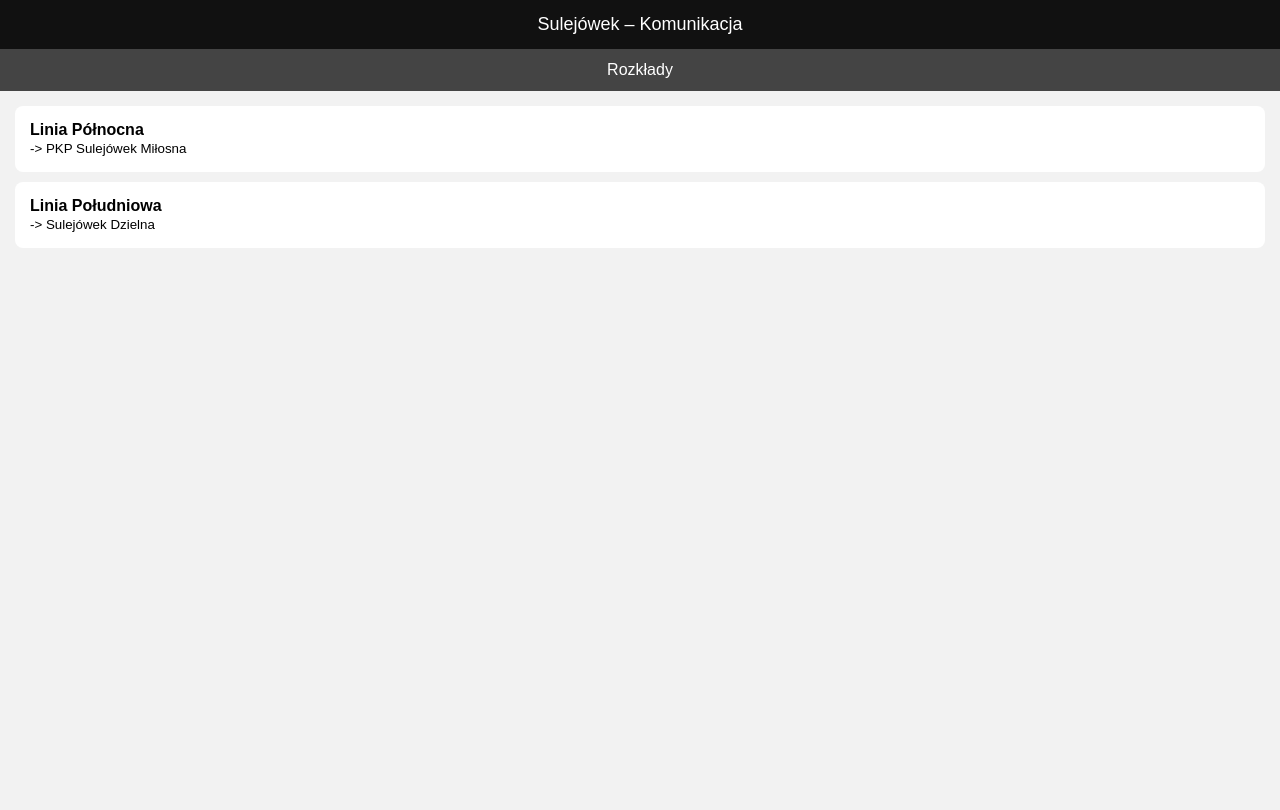
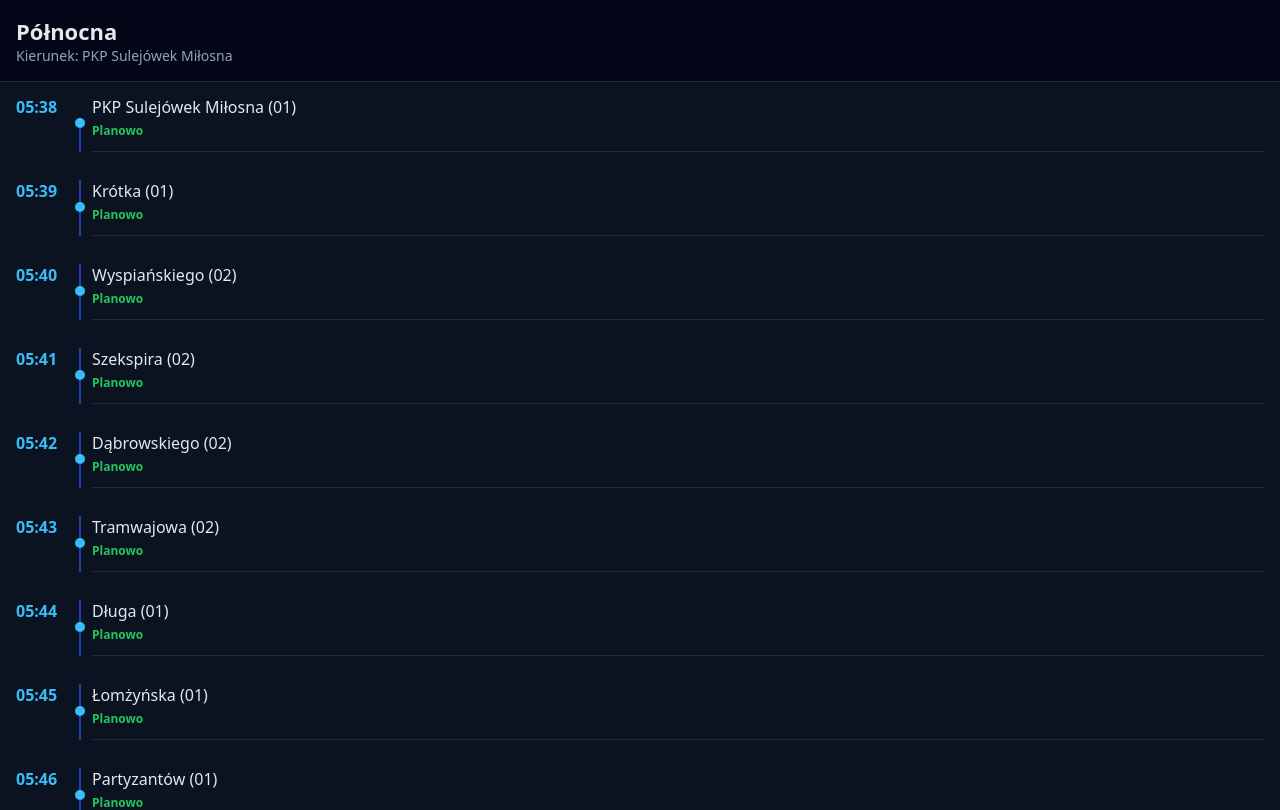
Before and after one commit to pawlopawlo123/aplikacja-mobilna-sulejowek, a plain HTML site: page index.html in a window 1280 px wide. Drawn offline with Linux system fonts and the light colour scheme.

Commit message:
Update index.html

```diff
--- a/index.html
+++ b/index.html
@@ -2,137 +2,129 @@
 <html lang="pl">
 <head>
   <meta charset="UTF-8">
-<title>Sulejówek – Rozkłady</title>
+  <meta name="viewport" content="width=device-width, initial-scale=1.0">
+  <title>Rozkład Północna</title>
 
-<meta name="viewport" content="width=device-width, initial-scale=1.0">
+  <!-- PWA -->
+  <meta name="theme-color" content="#020617">
+  <meta name="mobile-web-app-capable" content="yes">
+  <meta name="application-name" content="Rozkład Północna">
+
+  <link rel="manifest" href="data:application/json,{
+    &quot;name&quot;:&quot;Rozkład Północna&quot;,
+    &quot;short_name&quot;:&quot;Północna&quot;,
+    &quot;start_url&quot;:&quot;.&quot;,
+    &quot;display&quot;:&quot;standalone&quot;,
+    &quot;background_color&quot;:&quot;#020617&quot;,
+    &quot;theme_color&quot;:&quot;#020617&quot;
+  }">
 
   <style>
     body {
       margin: 0;
-  font-family: Arial, sans-serif;
-  background: #f2f2f2;
+      font-family: system-ui, Roboto, Arial, sans-serif;
+      background: #0b1220;
+      color: #e5e7eb;
     }
-
-/* GÓRNE MENU */
     .header {
-  background: #111;
-  color: white;
-  padding: 14px;
-  text-align: center;
-  font-size: 18px;
+      padding: 16px;
+      background: #020617;
+      border-bottom: 1px solid #1e293b;
     }
-
-/* MENU ZAKŁADEK */
-.tabs {
+    .line {
+      font-size: 22px;
+      font-weight: 700;
+    }
+    .direction {
+      font-size: 14px;
+      color: #94a3b8;
+    }
+    .list {
+      height: calc(100vh - 72px);
+      overflow-y: auto;
+    }
+    .stop {
       display: flex;
-  background: #222;
-}
-.tab {
-  flex: 1;
-  padding: 12px;
-  text-align: center;
-  color: white;
-  cursor: pointer;
-}
-.tab.active {
-  background: #444;
-}
-
-/* ZAWARTOŚĆ */
-.content {
-  padding: 15px;
-}
-
-/* LISTA LINII */
-.line {
-  background: white;
-  padding: 15px;
-  margin-bottom: 10px;
-  border-radius: 8px;
-  font-size: 16px;
-  cursor: pointer;
-}
-
-/* ROZKŁAD */
-.schedule {
-  background: white;
-  padding: 15px;
-  border-radius: 8px;
-}
-.back {
-  margin-bottom: 10px;
-  color: #007bff;
-  cursor: pointer;
+      padding: 14px 16px;
     }
     .time {
-  display: inline-block;
-  width: 60px;
-  padding: 6px;
-  margin: 4px;
-  text-align: center;
-  background: #eee;
-  border-radius: 6px;
+      width: 52px;
+      font-weight: 600;
+      color: #38bdf8;
+    }
+    .timeline {
+      width: 24px;
+      position: relative;
+    }
+    .line-vertical {
+      position: absolute;
+      top: 0;
+      bottom: 0;
+      left: 11px;
+      width: 2px;
+      background: #1e40af;
+    }
+    .dot {
+      width: 10px;
+      height: 10px;
+      background: #38bdf8;
+      border-radius: 50%;
+      position: absolute;
+      top: 22px;
+      left: 7px;
+    }
+    .stop:first-child .line-vertical { top: 22px; }
+    .stop:last-child .line-vertical { bottom: calc(100% - 22px); }
+    .info {
+      flex: 1;
+      border-bottom: 1px solid #1e293b;
+      padding-bottom: 12px;
+    }
+    .name {
+      font-size: 16px;
+    }
+    .delay {
+      font-size: 12px;
+      color: #22c55e;
+      font-weight: 600;
+      margin-top: 4px;
     }
   </style>
 </head>
 
 <body>
-
-<div class="header">Sulejówek – Komunikacja</div>
-
-<div class="tabs">
-  <div class="tab active">Rozkłady</div>
+  <div class="header">
+    <div class="line">Północna</div>
+    <div class="direction">Kierunek: PKP Sulejówek Miłosna</div>
   </div>
 
-<div class="content" id="content"></div>
+  <div class="list">
 
-<script>
-// ===== DANE =====
-const data = {
-  "Linia Północna": {
-    stops: "-> PKP Sulejówek Miłosna",
-    times: ["05:38", "06:07", "06:38", "07:04", "07:28", "08:10", "08:34", "09:10"
-           , "10:08", "11:25", "12:28", "13:39", "14:30", "15:24", "16:25", "16:56"
-             , "17:25", "17:56", "18:25", "18:56", "19:56", "20:56"],
-  },
-  "Linia Południowa": {
-    stops: " -> Sulejówek Dzielna",
-    times: ["05:20", "06:05", "06:50", "07:32", "08:25", "09:20", "10:20", "11:20", "12:10"
-           , "12:55", "14:00", "15:00", "15:45", "16:25", "17:08", "17:50", "18:38", "19:20"
-                , "20:08", "21:08"],
-  }
-};
+    <div class="stop"><div class="time">05:38</div><div class="timeline"><div class="line-vertical"></div><div class="dot"></div></div><div class="info"><div class="name">PKP Sulejówek Miłosna (01)</div><div class="delay">Planowo</div></div></div>
+    <div class="stop"><div class="time">05:39</div><div class="timeline"><div class="line-vertical"></div><div class="dot"></div></div><div class="info"><div class="name">Krótka (01)</div><div class="delay">Planowo</div></div></div>
+    <div class="stop"><div class="time">05:40</div><div class="timeline"><div class="line-vertical"></div><div class="dot"></div></div><div class="info"><div class="name">Wyspiańskiego (02)</div><div class="delay">Planowo</div></div></div>
+    <div class="stop"><div class="time">05:41</div><div class="timeline"><div class="line-vertical"></div><div class="dot"></div></div><div class="info"><div class="name">Szekspira (02)</div><div class="delay">Planowo</div></div></div>
+    <div class="stop"><div class="time">05:42</div><div class="timeline"><div class="line-vertical"></div><div class="dot"></div></div><div class="info"><div class="name">Dąbrowskiego (02)</div><div class="delay">Planowo</div></div></div>
+    <div class="stop"><div class="time">05:43</div><div class="timeline"><div class="line-vertical"></div><div class="dot"></div></div><div class="info"><div class="name">Tramwajowa (02)</div><div class="delay">Planowo</div></div></div>
+    <div class="stop"><div class="time">05:44</div><div class="timeline"><div class="line-vertical"></div><div class="dot"></div></div><div class="info"><div class="name">Długa (01)</div><div class="delay">Planowo</div></div></div>
+    <div class="stop"><div class="time">05:45</div><div class="timeline"><div class="line-vertical"></div><div class="dot"></div></div><div class="info"><div class="name">Łomżyńska (01)</div><div class="delay">Planowo</div></div></div>
+    <div class="stop"><div class="time">05:46</div><div class="timeline"><div class="line-vertical"></div><div class="dot"></div></div><div class="info"><div class="name">Partyzantów (01)</div><div class="delay">Planowo</div></div></div>
+    <div class="stop"><div class="time">05:47</div><div class="timeline"><div class="line-vertical"></div><div class="dot"></div></div><div class="info"><div class="name">Łukasińskiego (01)</div><div class="delay">Planowo</div></div></div>
+    <div class="stop"><div class="time">05:48</div><div class="timeline"><div class="line-vertical"></div><div class="dot"></div></div><div class="info"><div class="name">Dąbrowskiego (01)</div><div class="delay">Planowo</div></div></div>
+    <div class="stop"><div class="time">05:49</div><div class="timeline"><div class="line-vertical"></div><div class="dot"></div></div><div class="info"><div class="name">Szekspira (01)</div><div class="delay">Planowo</div></div></div>
+    <div class="stop"><div class="time">05:50</div><div class="timeline"><div class="line-vertical"></div><div class="dot"></div></div><div class="info"><div class="name">Wyspiańskiego (01)</div><div class="delay">Planowo</div></div></div>
+    <div class="stop"><div class="time">05:51</div><div class="timeline"><div class="line-vertical"></div><div class="dot"></div></div><div class="info"><div class="name">Głowackiego (02)</div><div class="delay">Planowo</div></div></div>
+    <div class="stop"><div class="time">05:52</div><div class="timeline"><div class="line-vertical"></div><div class="dot"></div></div><div class="info"><div class="name">PKP Sulejówek Miłosna (02)</div><div class="delay">Planowo</div></div></div>
+    <div class="stop"><div class="time">05:53</div><div class="timeline"><div class="line-vertical"></div><div class="dot"></div></div><div class="info"><div class="name">Sulejówek Miłosna-Pomnik (01)</div><div class="delay">Planowo</div></div></div>
+    <div class="stop"><div class="time">05:54</div><div class="timeline"><div class="line-vertical"></div><div class="dot"></div></div><div class="info"><div class="name">Kopernika (02)</div><div class="delay">Planowo</div></div></div>
+    <div class="stop"><div class="time">05:55</div><div class="timeline"><div class="line-vertical"></div><div class="dot"></div></div><div class="info"><div class="name">Wilsona (04)</div><div class="delay">Planowo</div></div></div>
+    <div class="stop"><div class="time">05:56</div><div class="timeline"><div class="line-vertical"></div><div class="dot"></div></div><div class="info"><div class="name">Polna (02)</div><div class="delay">Planowo</div></div></div>
+    <div class="stop"><div class="time">05:57</div><div class="timeline"><div class="line-vertical"></div><div class="dot"></div></div><div class="info"><div class="name">Bydgoska (02)</div><div class="delay">Planowo</div></div></div>
+    <div class="stop"><div class="time">05:58</div><div class="timeline"><div class="line-vertical"></div><div class="dot"></div></div><div class="info"><div class="name">Warecka (01)</div><div class="delay">Planowo</div></div></div>
+    <div class="stop"><div class="time">05:59</div><div class="timeline"><div class="line-vertical"></div><div class="dot"></div></div><div class="info"><div class="name">Cicha (01)</div><div class="delay">Planowo</div></div></div>
+    <div class="stop"><div class="time">06:00</div><div class="timeline"><div class="line-vertical"></div><div class="dot"></div></div><div class="info"><div class="name">Zelwerowicza (01)</div><div class="delay">Planowo</div></div></div>
+    <div class="stop"><div class="time">06:01</div><div class="timeline"><div class="line-vertical"></div><div class="dot"></div></div><div class="info"><div class="name">PKP Sulejówek Miłosna (01)</div><div class="delay">Planowo</div></div></div>
 
-// ===== WIDOK LISTY LINII =====
-function showLines() {
-  const c = document.getElementById("content");
-  c.innerHTML = "";
-
-  Object.keys(data).forEach(line => {
-    const div = document.createElement("div");
-    div.className = "line";
-    div.innerHTML = `<b>${line}</b><br><small>${data[line].stops}</small>`;
-    div.onclick = () => showSchedule(line);
-    c.appendChild(div);
-  });
-}
-
-// ===== WIDOK ROZKŁADU =====
-function showSchedule(line) {
-  const c = document.getElementById("content");
-  c.innerHTML = `
-    <div class="schedule">
-      <div class="back" onclick="showLines()">← Wróć</div>
-      <h3>${line}</h3>
-      <p>${data[line].stops}</p>
-      ${data[line].times.map(t => `<span class="time">${t}</span>`).join("")}
   </div>
-  `;
-}
-
-// START
-showLines();
-</script>
-
 </body>
                                                                                                                                                            </html>
```
Lines whose indentation alone changed are shown as unchanged.
